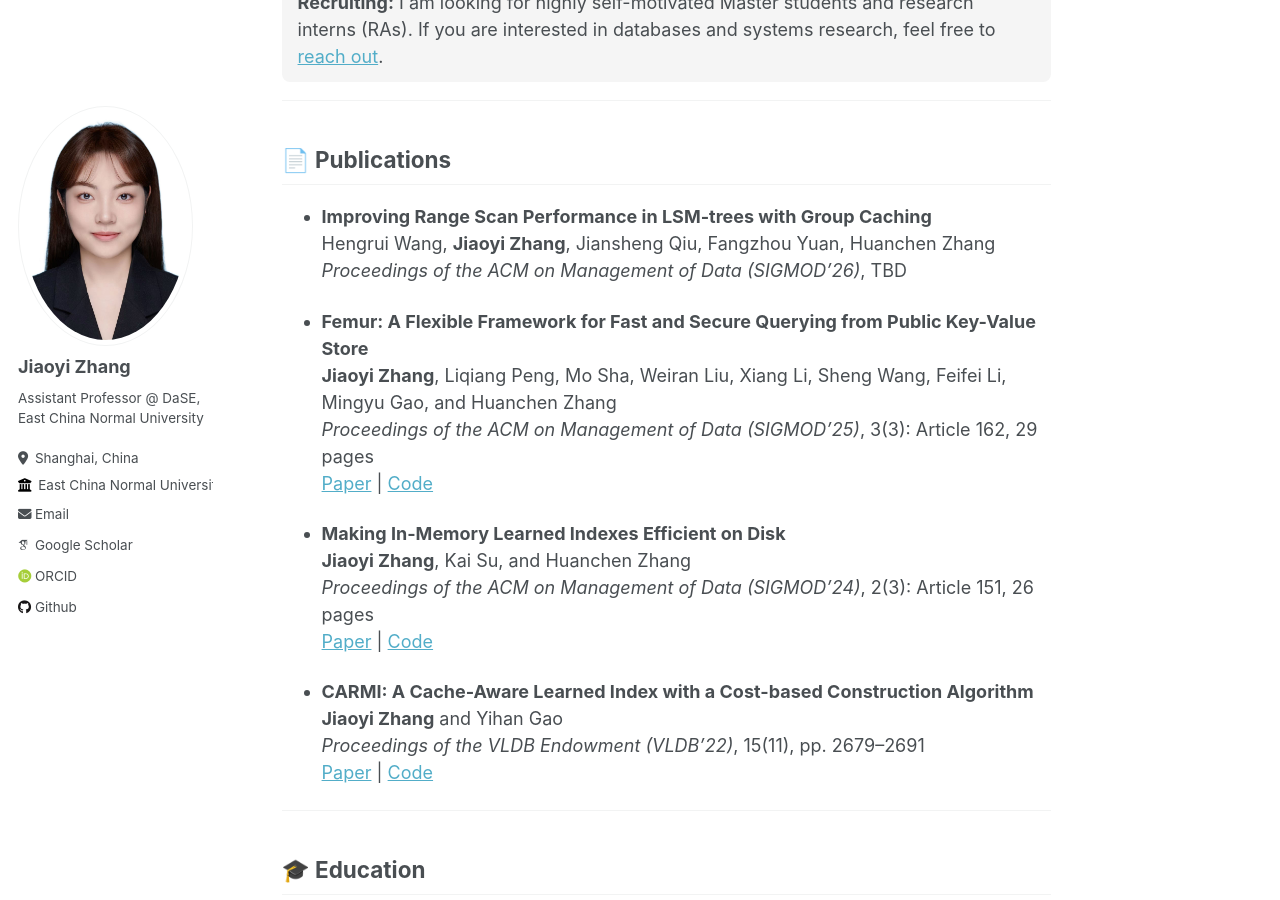
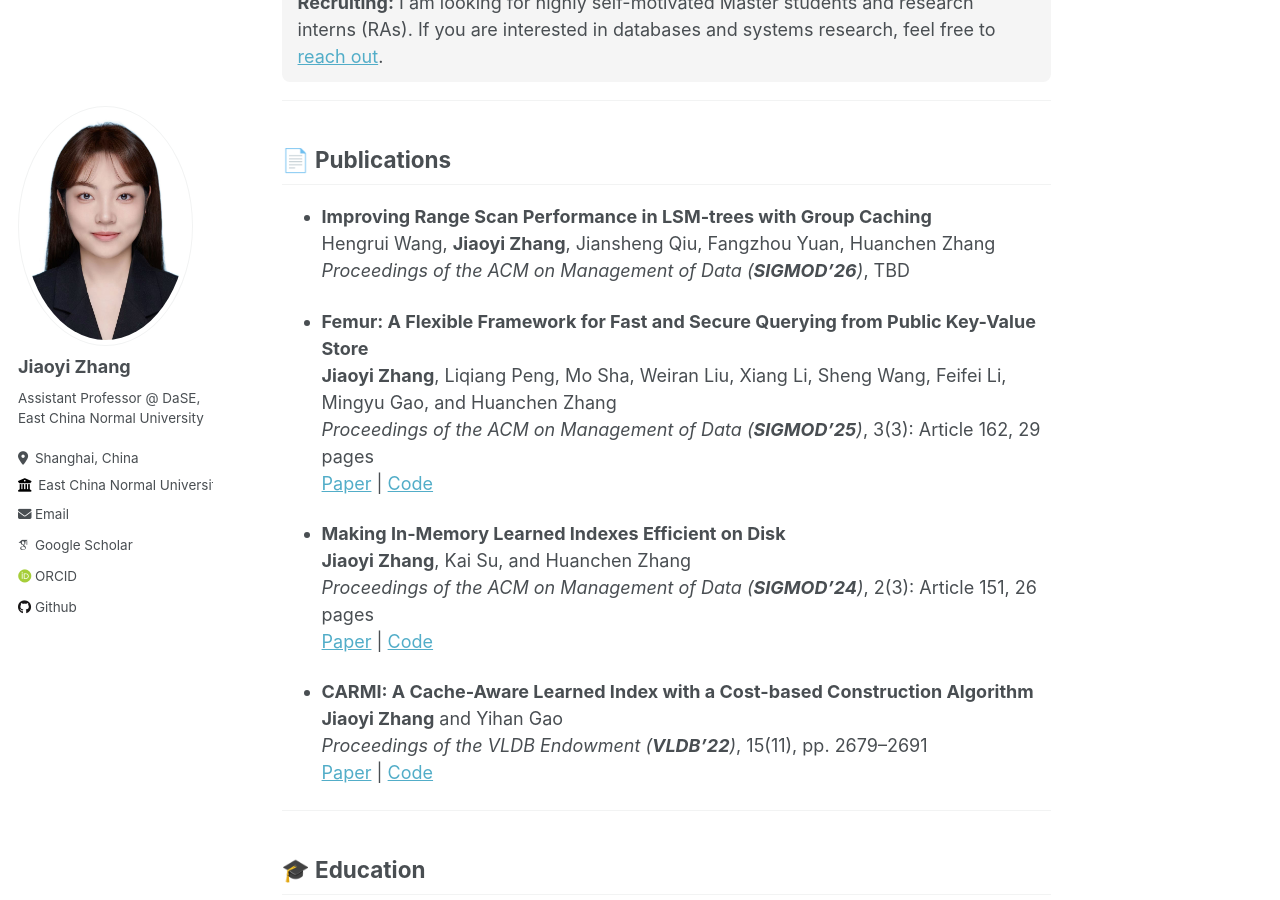
Before and after one commit to JiaoyiZhang/jiaoyizhang.github.io, a Jekyll site: the page built from _pages/about.md, in a window 1280 px wide and 900 px high, scrolled down 398 px. Built offline with Jekyll 4.4.1, drawn with Linux system fonts in a browser that asks for light colours; some web fonts are replaced.

Commit message:
Minor changes

```diff
--- a/_pages/about.md
+++ b/_pages/about.md
@@ -23,21 +23,21 @@ If you are interested in databases and systems research, feel free to <a href="m
 
 - **Improving Range Scan Performance in LSM-trees with Group Caching**
 Hengrui Wang, **Jiaoyi Zhang**, Jiansheng Qiu, Fangzhou Yuan, Huanchen Zhang
-*Proceedings of the ACM on Management of Data (SIGMOD'26)*, TBD
+*Proceedings of the ACM on Management of Data (**SIGMOD'26**)*, TBD
 
 - **Femur: A Flexible Framework for Fast and Secure Querying from Public Key-Value Store**
 **Jiaoyi Zhang**, Liqiang Peng, Mo Sha, Weiran Liu, Xiang Li, Sheng Wang, Feifei Li, Mingyu Gao, and Huanchen Zhang
-*Proceedings of the ACM on Management of Data (SIGMOD'25)*, 3(3): Article 162, 29 pages
+*Proceedings of the ACM on Management of Data (**SIGMOD'25**)*, 3(3): Article 162, 29 pages
 [Paper](https://doi.org/10.1145/3725299) | [Code](https://github.com/alibaba-edu/mpc4j)
 
 - **Making In-Memory Learned Indexes Efficient on Disk**
 **Jiaoyi Zhang**, Kai Su, and Huanchen Zhang
-*Proceedings of the ACM on Management of Data (SIGMOD'24)*, 2(3): Article 151, 26 pages
+*Proceedings of the ACM on Management of Data (**SIGMOD'24**)*, 2(3): Article 151, 26 pages
 [Paper](https://dl.acm.org/doi/10.1145/3654954) | [Code](https://github.com/JiaoyiZhang/Efficient-Disk-Learned-Index)
 
 - **CARMI: A Cache-Aware Learned Index with a Cost-based Construction Algorithm**
 **Jiaoyi Zhang** and Yihan Gao
-*Proceedings of the VLDB Endowment (VLDB'22)*, 15(11), pp. 2679–2691
+*Proceedings of the VLDB Endowment (**VLDB'22**)*, 15(11), pp. 2679–2691
 [Paper](https://www.vldb.org/pvldb/vol15/p2679-gao.pdf) | [Code](https://github.com/JiaoyiZhang/CARMI)
 
 ---
```
